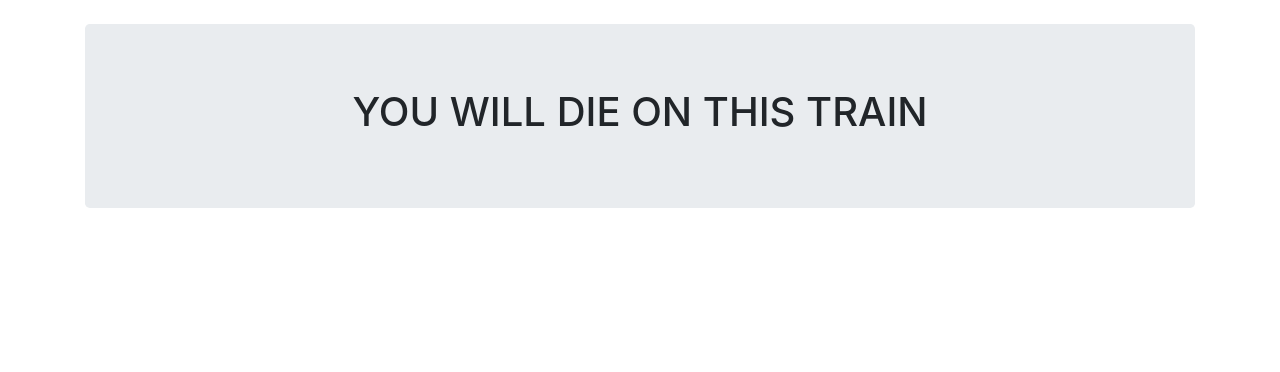
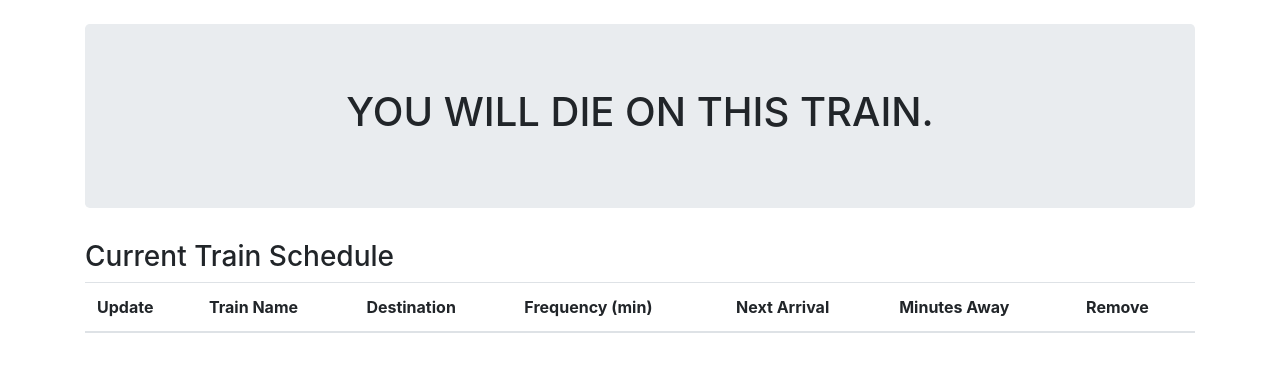
Before and after one commit to Kantandia/train, a plain HTML site: page index.html in a window 1280 px wide. Drawn offline with nearby package versions, Linux system fonts and the light colour scheme.

Commit message:
added th for train data

```diff
--- a/index.html
+++ b/index.html
@@ -29,10 +29,44 @@
 		    <div class="row">
 	<div class="col-md-12">
 		<div class="jumbotron text-center">
-		<h1><span class="glyphicon glyphicon-road"></span> YOU WILL DIE ON THIS TRAIN </h1>
+		<h1><span class="glyphicon glyphicon-road"></span> YOU WILL DIE ON THIS TRAIN. </h1>
 		</div>
 	</div>
 		    </div>
+
+            <body>
+
+
+
+                    <div class="row">
+                        <div class="col-md-12">
+                            <div class="panel panel-default">
+                                <div class="panel-heading">
+                                    <h3 class="panel-title">Current Train Schedule</h3>
+                                </div>
+                                <div class="panel-body">
+                                    <div id="content">
+                                        <table class="table">
+                                            <thead>
+                                                <tr>
+                        <th>Update</th>
+                      <th>Train Name</th>
+                      <th>Destination</th>
+                     <th>Frequency (min)</th>
+                    <th>Next Arrival</th>
+                    <th>Minutes Away</th>
+                        <th>Remove</th>
+                                                </tr>
+                                            </thead>
+                                            <tbody id="tableContent">
+                                            </tbody>
+                                        </table>
+                     </div>
+            </div>
+               </div>
+                       </div>
+        </div>
+
 
 
 
```
